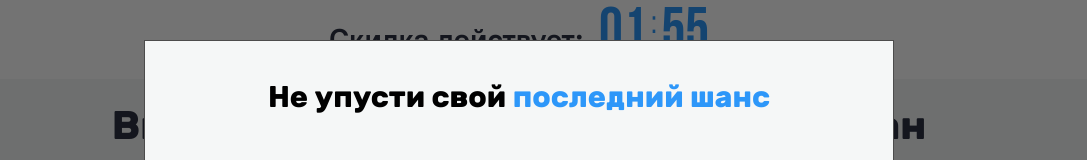
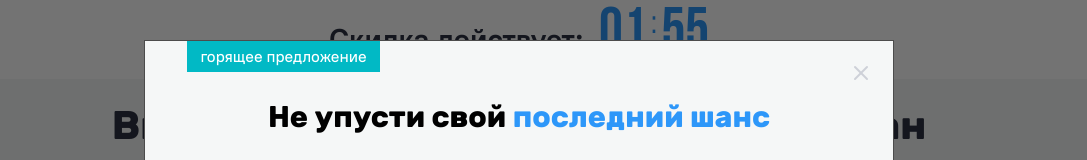
Before and after one commit to AndrewChernoff/landing_counter, a React (Vite) app: page / in a window 1280 px wide. Shown: the top 160 px of the page, without its empty margins (121-1208 px from the left). Built offline with nearby package versions, Linux system fonts and the light colour scheme; no server answers.

Commit message:
changed added cross over prices

```diff
--- a/src/common/functions/editDataInPopUp.ts
+++ b/src/common/functions/editDataInPopUp.ts
@@ -12,7 +12,7 @@ export const editDataInPopUp = (data: ExtendedProduct[]): ExtendedProduct[] => {
         el.noSalePrice = 1690;
       } else if (el.price === 1690) {
         el.sale = 60;
-        el.noSalePrice = 1690;
+        el.noSalePrice = 5990;
       }
       return el;
     });
--- /dev/null
+++ b/src/components/close/close.tsx
@@ -0,0 +1,27 @@
+
+export const Close = () => {
+  return (
+    <svg
+      width="24"
+      height="24"
+      viewBox="0 0 24 24"
+      fill="none"
+      xmlns="http://www.w3.org/2000/svg"
+    >
+      <path
+        d="M18 6L6 18"
+        stroke="#CED1D8"
+        stroke-width="2"
+        stroke-linecap="round"
+        stroke-linejoin="round"
+      />
+      <path
+        d="M6 6L18 18"
+        stroke="#CED1D8"
+        stroke-width="2"
+        stroke-linecap="round"
+        stroke-linejoin="round"
+      />
+    </svg>
+  );
+};
--- a/src/components/ui/card/card.tsx
+++ b/src/components/ui/card/card.tsx
@@ -27,8 +27,6 @@ export const Card = ({
     sale
 } = product
 
-
-
   const itemCN = classNames({ [s.card]: index !== 3 }, {[s.lastCard] : index === 3}, {[s.chosenItem] : id === pickedItem?.id})
 
   return (
--- /dev/null
+++ b/src/components/ui/modal/suggestion/item/item.module.scss
@@ -0,0 +1,97 @@
+.item {
+    width: 210px;
+    min-height: 197px;
+    padding: 26px 22px 20px 26px;
+    display: flex;
+    flex-direction: column;
+    align-items: flex-start;
+    gap: 24px;
+    border-radius: 20px;
+    border: #E7EAF1 2px solid;
+    cursor: pointer;
+
+    &_name {
+        display: flex;
+        justify-content: space-between;
+        width: 100%;
+        p {
+            font-family: 'Bebas Neue';
+            font-size: 26px;
+            font-weight: 400;
+        }
+    }
+
+    .cross {
+        position: relative;
+        display: inline-block;
+        text-align: center;
+        &_mark {
+            position: absolute;
+            top: -1px; // Adjust this value to position the cross mark above the text
+            left: 50%;
+            transform: translateX(-50%);
+            width: 48px;
+            height: 24px;
+            color: var(--orange);
+            z-index: 1;
+
+            &::before,
+            &::after {
+              content: '';
+              position: absolute;
+              top: 50%;
+              left: 50%;
+              width: 48px;
+              height: 2px; // Thickness of the cross
+              background-color: var(--orange);
+            }
+
+            &::before {
+              transform: translate(-50%, -50%) rotate(15deg);
+            }
+
+            &::after {
+              transform: translate(-50%, -50%) rotate(-15deg);
+            }
+          }
+      }
+
+    &_discount {
+        font-family: 'PT Root UI';
+        font-size: 20px;
+        font-weight: 700;
+        color: #2D3242;
+        position: relative;
+    }
+
+
+    &_price {
+        padding-top: 24px;
+        display: flex;
+        border-top:#E7EAF1 1px solid;
+
+        &_number {
+            font-family: 'PT Root UI';
+            font-size: 46px;
+            font-weight: 900;
+        }
+
+        .star {
+            height: 53px;
+            width: 53px;
+            position: relative;
+
+            &__icon {
+                position: absolute;
+                top: -35%;
+            }
+        }
+    }
+}
+
+.chosenItem {
+    //active item
+    border: var(--blue) 2px solid;
+    background: var(--lightBlue);
+    cursor: pointer;
+}
--- /dev/null
+++ b/src/components/ui/modal/suggestion/item/item.tsx
@@ -0,0 +1,44 @@
+import classNames from "classnames";
+import { Star } from "../../../../icons/star/star";
+import { ExtendedProduct } from "../../../main/main";
+import s from "./item.module.scss";
+
+type PropsType = {
+  product: ExtendedProduct;
+  pickedId?: string;
+  pickItem: (value: ExtendedProduct) => void;
+};
+
+export const Item = ({ product, pickedId, pickItem }: PropsType) => {
+  const { name, price, noSalePrice, sale, id } = product;
+
+  const itemCN = classNames(s.item, {
+    [s.chosenItem]: pickedId && pickedId === id,
+  });
+
+  return (
+    <div className={itemCN} onClick={() => pickItem(product)}>
+      <div className={s.item_name}>
+        <p>{name}</p>
+        <label className={s.radio}>
+          <input type="radio" checked={pickedId === id} name="radio" />
+          <span className={s.checkmark}></span>
+        </label>
+      </div>
+
+      <div className={s.cross}>
+        <div className={s.cross_mark}></div>
+        <div className={s.item_discount}>{noSalePrice}P</div>
+      </div>
+
+      <div className={s.item_price}>
+        <p className={s.item_price_number}>{price}₽</p>
+        <div className={s.star}>
+          <div className={s.star__icon}>
+            <Star sale={sale} height={"50"} width={"50"} />
+          </div>
+        </div>
+      </div>
+    </div>
+  );
+};
--- a/src/components/ui/modal/suggestion/suggestion.module.scss
+++ b/src/components/ui/modal/suggestion/suggestion.module.scss
@@ -1,12 +1,33 @@
+.hot {
+    display: flex;
+    justify-content: center;
+    align-items: center;
+    font-family: 'PT Root UI';
+    font-size: 16px;
+    font-weight: 500;
+    width: 193px;
+    height: 31px;
+    color: #FFFFFF;
+    background-color: #01B9C5;
+    position: absolute;
+    top: 0;
+    left: 42px;
+}
+
+.close {
+    position: absolute;
+    top: 20px;
+    right: 20px;
+}
+
 .modal {
     display: flex;
     flex-direction: column;
     align-items: center;
     justify-content: space-between;
-    padding: 41px 40px 40px  40px;
-
+    padding: 61px 40px 40px 40px;
     height: 100%;
-
+    position: relative;
 
     h2 {
         font-family: 'Rubik';
@@ -18,7 +39,7 @@
         }
     }
 
-    p {
+    &__subtitle {
         font-family: 'PT Root UI';
         font-size: 24px;
         font-weight: 500;
@@ -48,7 +69,7 @@
         justify-content: space-between;
         width: 100%;
 
-        p {
+        &_title {
             font-family: 'PT Root UI';
             font-size: 24px;
             font-weight: 500;
@@ -62,68 +83,6 @@
         gap: 20px;
     }
 
-    &__item {
-        //position: relative;
-
-        width: 210px;
-        min-height: 197px;
-        padding: 26px 22px 20px 26px;
-        display: flex;
-        flex-direction: column;
-        gap: 24px;
-        border-radius: 20px;
-        border: #E7EAF1 2px solid;
-
-        &_name {
-            display: flex;
-            justify-content: space-between;
-            p {
-                font-family: 'Bebas Neue';
-                font-size: 26px;
-                font-weight: 400;
-            }
-        }
-
-        &_discount {
-            font-family: 'PT Root UI';
-            font-size: 20px;
-            font-weight: 700;
-            color: #2D3242;
-        }
-
-        &_price {
-            //border-top: #E7EAF1 1px solid;
-            padding-top: 24px;
-            display: flex;
-
-            p {
-                font-family: 'PT Root UI';
-                font-size: 46px;
-                font-weight: 700;
-            }
-
-            .star {
-                height: 53px;
-                width: 53px;
-                position: relative;
-
-                &__icon {
-                    position: absolute;
-                    top: -35%;
-                }
-            }
-        }
-    }
-}
-
-.chosenItem {
-    //active item
-    border: var(--blue) 2px solid;
-    background: var(--lightBlue);
-    cursor: pointer;
-}
-
-///
     .radio {
         display: block;
         position: relative;
@@ -189,3 +148,4 @@
             background: var(--blue);
         }
     }
+}
--- a/src/components/ui/modal/suggestion/suggestion.tsx
+++ b/src/components/ui/modal/suggestion/suggestion.tsx
@@ -3,61 +3,45 @@ import { Modal } from "../modal";
 import { ExtendedProduct } from "../../main/main";
 import { editDataInPopUp } from "../../../../common/functions/editDataInPopUp";
 import { getItems } from "../../../../common/functions/getItems";
+import { Button } from "../../button/button";
+import { Item } from "./item/item";
+import { Close } from "../../../close/close";
 import s from "./suggestion.module.scss";
-import { Star } from "../../../icons/star/star";
-import { Button } from "../../button/button";
 
 export const Suggestion = () => {
   const [items, setItems] = useState<ExtendedProduct[] | null>(null);
+  const [pickedItem, setPickedItem] = useState<ExtendedProduct | null>(null);
 
   useEffect(() => {
     getItems(editDataInPopUp).then((res) => setItems(res as ExtendedProduct[]));
   }, []);
-  console.log(items);
 
   return (
     <Modal isOpen={true} callBack={() => console.log("yo")}>
+      <div className={s.hot}>горящее предложение</div>
+      <button className={s.close}><Close /></button>
       <div className={s.modal}>
         <h2>
           Не упусти свой <span>последний шанс</span>
         </h2>
 
-        <p>Мы знаем, как трудно начать.. Поэтому!</p>
+        <p className={s.modal__subtitle}>Мы знаем, как трудно начать.. Поэтому!</p>
 
         <div className={s.gift}>
-          Дарим скидку <span>для лёгкого старта 🏃‍♂️</span>
+          Дарим скидку&nbsp;<span>для лёгкого старта 🏃‍♂️</span>
         </div>
 
         <div className={s.modal__offer}>
-          <p>Посмотри, что мы для тебя приготовили 🔥</p>
+          <p className={s.modal__offer_title}>Посмотри, что мы для тебя приготовили 🔥</p>
           <div className={s.modal__items}>
             {items?.map((el) => {
               return (
-                <div className={s.modal__item}>
-                  <div className={s.modal__item_name}>
-                    <p>{el.name}</p>
-                    <label className={s.radio}>
-                      <input
-                        type="radio"
-                        /* checked="checked" */ name="radio"
-                      />
-                      <span className={s.checkmark}></span>
-                    </label>
-                  </div>
-
-                  <div className={s.modal__item_discount}>
-                    {el.noSalePrice}P
-                  </div>
-
-                  <div className={s.modal__item_price}>
-                    <p>{el.price}₽</p>
-                    <div className={s.star}>
-                      <div className={s.star__icon}>
-                        <Star sale={el.sale} height={"50"} width={"50"} />
-                      </div>
-                    </div>
-                  </div>
-                </div>
+                <Item
+                  key={el.id}
+                  product={el}
+                  pickedId={pickedItem?.id}
+                  pickItem={setPickedItem}
+                />
               );
             })}
           </div>
```
Lines whose indentation alone changed are shown as unchanged.
